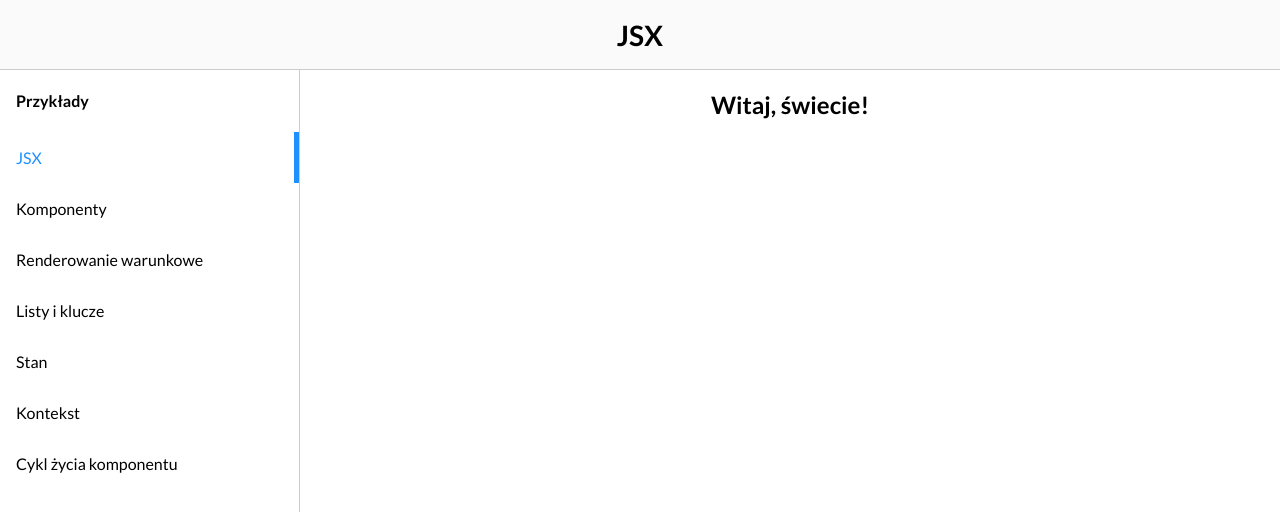
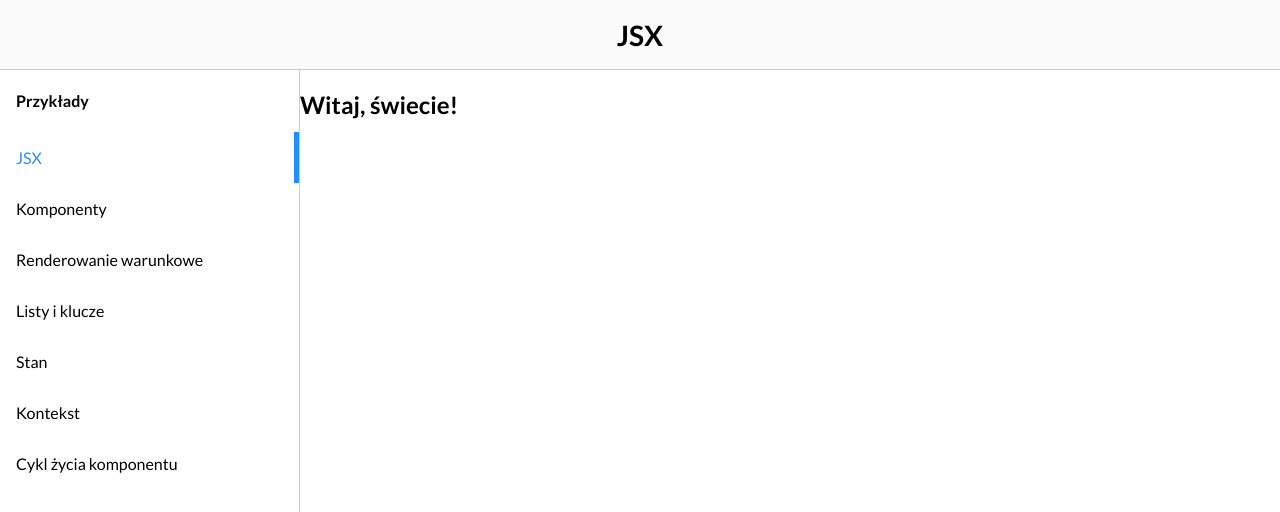
Before and after one commit to kacperkapusciak/react-playground, a React (Create React App) app: page / in a window 1280 px wide. Shown: the top 512 px of the page. Built offline with nearby package versions, Linux system fonts and the light colour scheme.

Commit message:
feat: simplify JSX example

```diff
--- a/src/examples/JSX.js
+++ b/src/examples/JSX.js
@@ -1,12 +1,5 @@
 function App() {
-  return <h1 style={styles.center}>Witaj, świecie!</h1>;
+  return <h1>Witaj, świecie!</h1>;
 }
 
-const styles = {
-  center: {
-    display: 'flex',
-    justifyContent: 'center',
-  },
-};
-
 export default App;
```
